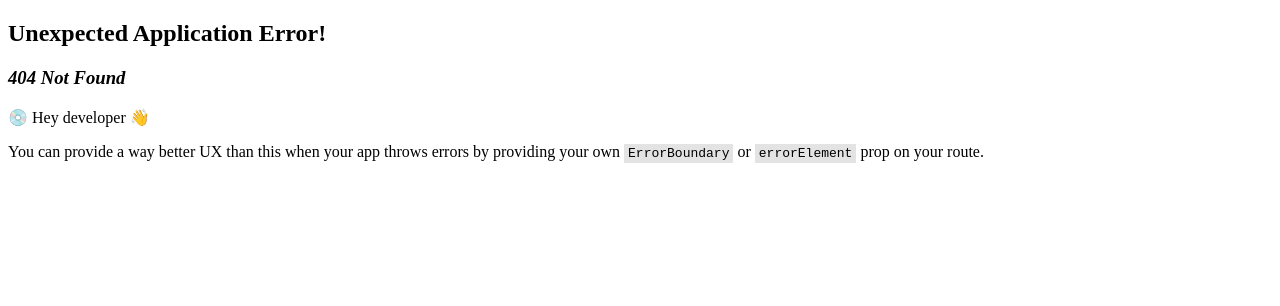
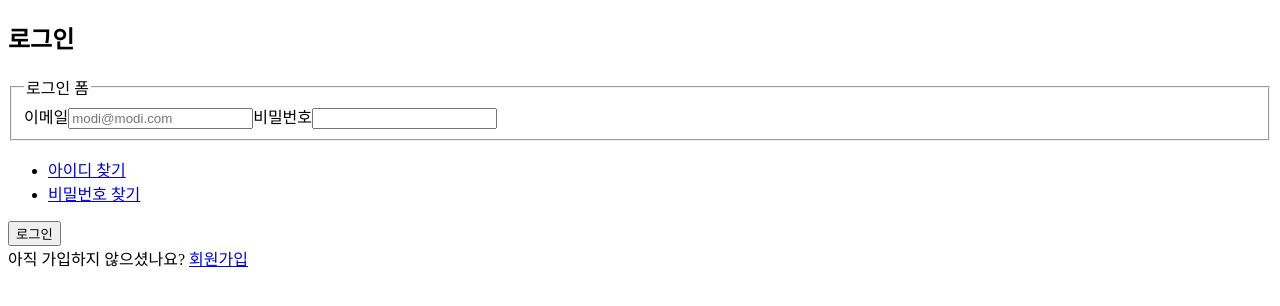
Before and after one commit to techitPlus-FE-team3/open_market_projerct, a React (Vite) app in the folder open-market/: page /signin in a window 1280 px wide. Before the commit this address had no page. Shown: the top 306 px of the page. Built offline with nearby package versions, Linux system fonts and the light colour scheme.

Commit message:
:truck:[Rename] Login을 SignIn으로 수정

```diff
--- a/open-market/src/pages/Login.tsx
+++ b/open-market/src/pages/SignIn.tsx
@@ -1,11 +1,11 @@
 import { Helmet } from "react-helmet-async";
 import { Link } from "react-router-dom";
 
-function Login() {
+function SignIn() {
 	return (
 		<section>
 			<Helmet>
-				<title>LOGIN - 모두의 오디오 MODI</title>
+				<title>SIGNIN - 모두의 오디오 MODI</title>
 			</Helmet>
 			<h2>로그인</h2>
 			<form>
@@ -33,4 +33,4 @@ function Login() {
 	);
 }
 
-export default Login;
+export default SignIn;
--- a/open-market/src/routes.tsx
+++ b/open-market/src/routes.tsx
@@ -1,9 +1,8 @@
 import RootLayout from "@/layout/RootLayout";
 import Index from "@/pages/Index";
-import Login from "@/pages/Login";
+import SignIn from "@/pages/SignIn";
 import ProductRegistration from "@/pages/ProductRegistration";
 import SignUp from "@/pages/SignUp";
-import Login from "@/pages/Login";
 import {
 	Route,
 	createBrowserRouter,
@@ -14,10 +13,9 @@ const router = createBrowserRouter(
 	createRoutesFromElements(
 		<Route path="/" element={<RootLayout />}>
 			<Route index element={<Index />} />
-			<Route path="login" element={<Login />} />
+			<Route path="signin" element={<SignIn />} />
 			<Route path="registration" element={<ProductRegistration />} />
 			<Route path="signup" element={<SignUp />} />
-			<Route path="login" element={<Login />} />
 		</Route>,
 	),
 );
```
